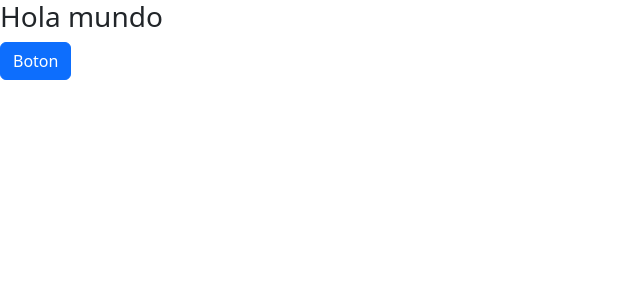
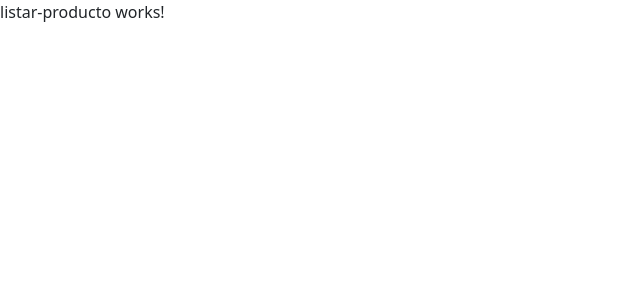
Before and after one commit to Jose-Jaime-Castaneda/MEAN, an Angular app: page / in a window 1280 px wide. Shown: the top 300 px of the page, without its empty margins (0-640 px from the left). Built offline with nearby package versions, Linux system fonts and the light colour scheme.

Commit message:
Enrutamiento

```diff
--- a/src/app/app.component.html
+++ b/src/app/app.component.html
@@ -1,2 +1 @@
-<h3>Hola mundo</h3>
-<button class="btn btn-primary">Boton</button>
+<router-outlet></router-outlet>
--- a/src/app/app.routes.ts
+++ b/src/app/app.routes.ts
@@ -1,3 +1,10 @@
 import { Routes } from '@angular/router';
+import { ListarProductoComponent } from './components/listar-producto/listar-producto.component';
+import { CrearProductoComponent } from './components/crear-producto/crear-producto.component';
 
-export const routes: Routes = [];
+export const routes: Routes = [
+    { path: '', component: ListarProductoComponent },
+    { path: 'crear_producto', component: CrearProductoComponent },
+    { path: 'editar_producto/:id', component: CrearProductoComponent },
+    { path: '**', redirectTo: '', pathMatch: 'full'}
+];
```
